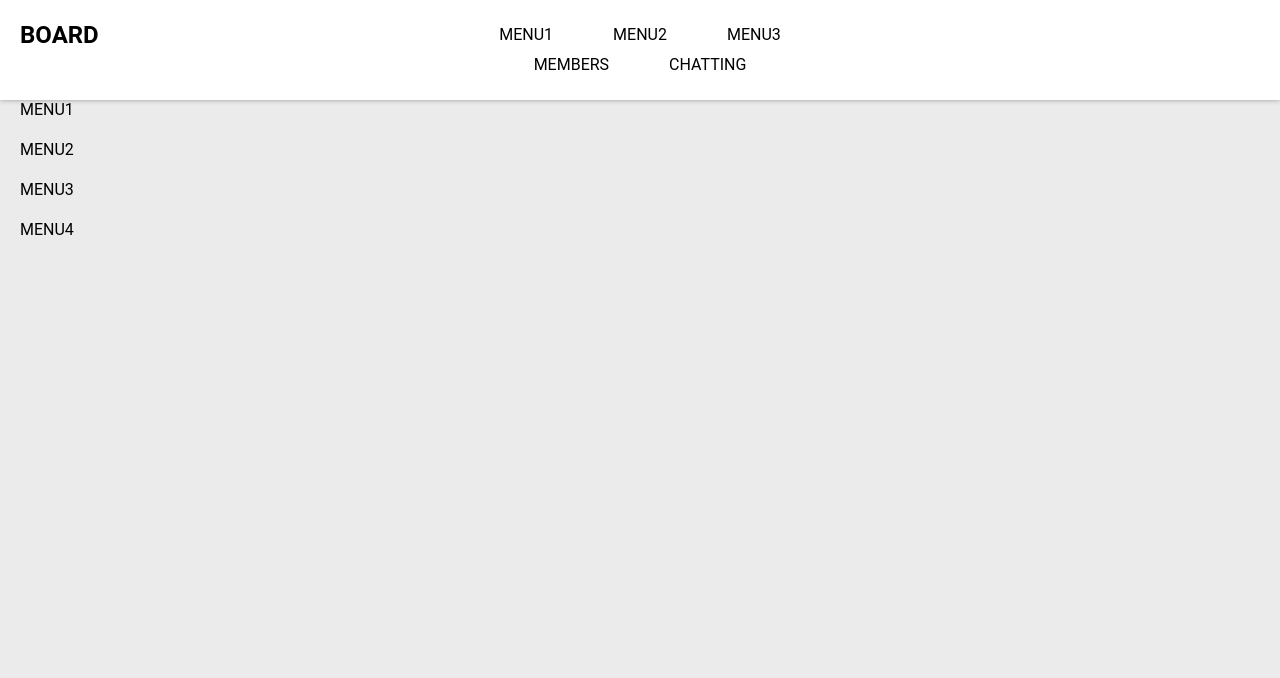
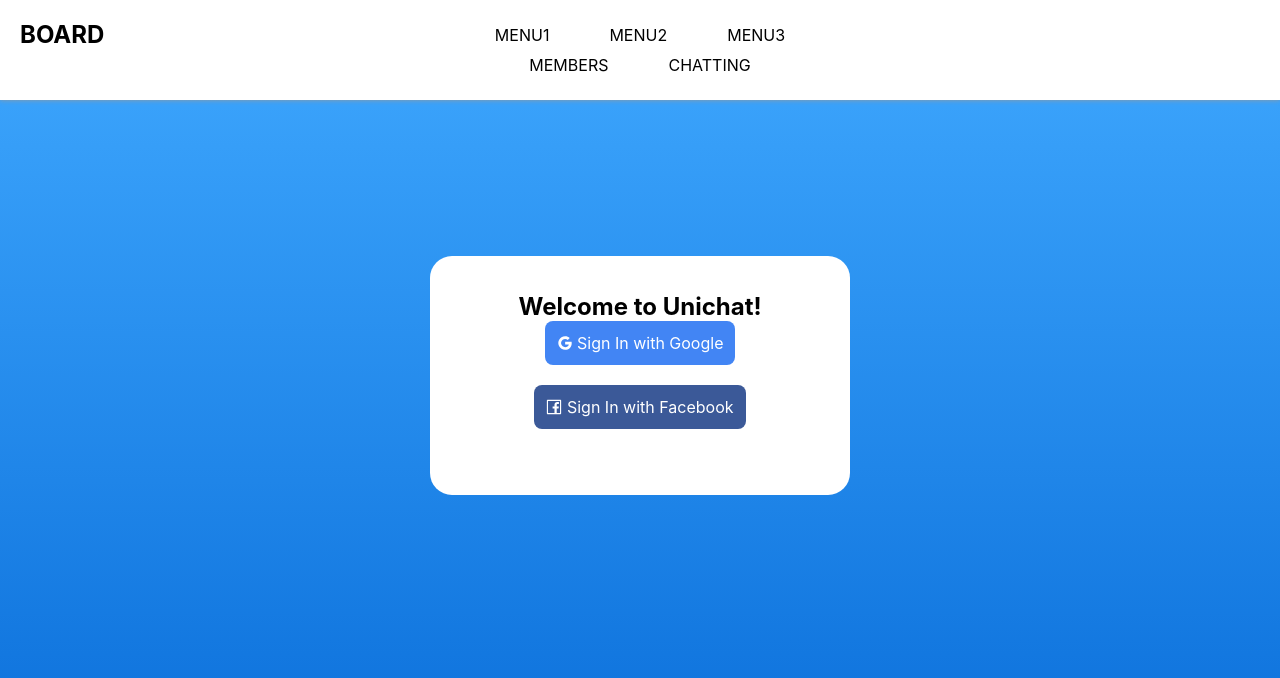
Before and after one commit to yuhyeon99/react-github-pages, a React (Create React App) app: page /firebasechat in a window 1280 px wide. Shown: the top 678 px of the page. Built offline with nearby package versions, Linux system fonts and the light colour scheme; no server answers.

Commit message:
WW43 Tue

```diff
--- a/package.json
+++ b/package.json
@@ -11,10 +11,13 @@
     "@testing-library/jest-dom": "^5.12.0",
     "@testing-library/react": "^11.2.6",
     "@testing-library/user-event": "^12.8.3",
+    "@ant-design/icons": "^4.6.2",
+    "axios": "^0.21.1",
     "firebase": "^8.6.3",
     "jquery": "^3.6.0",
     "query-string": "^6.8.2",
     "react": "^16.9.0",
+    "react-chat-engine": "^1.8.10",
     "react-dom": "^16.9.0",
     "react-emoji": "^0.5.0",
     "react-router-dom": "^5.0.1",
--- a/src/App.js
+++ b/src/App.js
@@ -14,6 +14,7 @@ import Profile from './components/pages/profile';
 import Popup from './components/pages/popup.js';
 import Chat from './components/chat/chat.js';
 import ChatJoin from './components/chat/join.js';
+import FirebaseLogin from './components/firebaseChat/FirebaseLogin';
 import './App.css';
 import { v4 as uuidv4 } from 'uuid';
 import jQuery from "jquery";
@@ -300,6 +301,7 @@ function App() {
         </Route>
         <Route path='/chat' component={Chat} />
         <Route path='/join/join' component={ChatJoin} />
+        <Route path="/firebasechat" component={FirebaseLogin} />
       </Switch>
             </ul>
           </div>
--- /dev/null
+++ b/src/components/firebaseChat/FirebaseLogin.js
@@ -0,0 +1,34 @@
+import React from 'react';
+import { GoogleOutlined, FacebookOutlined } from '@ant-design/icons';
+import firebase from '../fire';
+require('firebase/auth');
+
+
+
+const FirebaseLogin = () => {
+    return (
+        <div id="login-page">
+            <div id="login-card">
+                <h2>Welcome to Unichat!</h2>
+
+                <div
+                    className="login-button google"
+                    onClick={() => firebase.auth().signInWithRedirect(new firebase.auth.GoogleAuthProvider())}
+                >
+                    <GoogleOutlined /> Sign In with Google
+                </div>
+
+                <br /> <br />
+
+                <div
+                    className="login-button facebook"
+                    onClick={() => firebase.auth().signInWithRedirect(new firebase.auth.FacebookAuthProvider())}
+                >
+                    <FacebookOutlined /> Sign In with Facebook
+                </div>
+            </div>
+        </div>
+    );
+}
+
+export default FirebaseLogin;
--- a/src/index.css
+++ b/src/index.css
@@ -11,3 +11,105 @@ code {
   font-family: source-code-pro, Menlo, Monaco, Consolas, 'Courier New',
     monospace;
 }
+
+/* Global */
+
+* {
+  font-family: Avenir, -apple-system, BlinkMacSystemFont, Segoe UI, Roboto,
+    Helvetica Neue, Arial, Noto Sans, sans-serif, Apple Color Emoji,
+    Segoe UI Emoji, Segoe UI Symbol, Noto Color Emoji;
+}
+
+/* Chats Page */
+
+.chats-page {
+  position: absolute;
+  top: 0px;
+  left: 0px;
+  width: 100vw;
+  height: 100vh;
+}
+
+.nav-bar {
+  width: 100%;
+  height: 66px;
+  background-color: #002766;
+}
+
+.logo-tab {
+  position: absolute;
+  left: 22px;
+  top: 12px;
+  font-size: 32px;
+  font-weight: 700;
+  color: white;
+}
+
+.logout-tab {
+  position: absolute;
+  top: 22px;
+  right: 22px;
+  color: white;
+  cursor: pointer;
+}
+
+::-webkit-scrollbar {
+  width: 0; /* Remove scrollbar space */
+  background: transparent; /* Optional: just make scrollbar invisible */
+}
+
+/* Login Page */
+
+#login-page {
+  background-image: linear-gradient(#40a9ff, #096dd9);
+  position: absolute;
+  top: 0px;
+  bottom: 0px;
+  left: 0px;
+  right: 0px;
+}
+
+#login-card {
+  position: relative;
+  top: calc(50vh - 144px);
+  left: calc(50vw - 210px);
+  padding-top: 36px;
+  padding-bottom: 66px;
+  width: 420px;
+  text-align: center;
+  background-color: white;
+  border-radius: 22px;
+}
+
+.login-button {
+  cursor: pointer;
+  color: white;
+  padding: 12px;
+  border-radius: 8px;
+  display: inline-block;
+}
+
+.facebook {
+  background-color: #3b5998;
+}
+
+.google {
+  background-color: #4285f4;
+  color: white;
+}
+
+#loading-container {
+  position: absolute;
+  top: 0px;
+  bottom: 0px;
+  left: 0px;
+  right: 0px;
+  background-color: rgb(255, 255, 255, 0.22);
+}
+
+#loading-icon {
+  font-size: 66px;
+  position: relative;
+  left: calc(50vw - 33px);
+  top: calc(50vh - 22px);
+}
```
Also changed, not shown: src/components/firebaseChat/AuthContext.js (added), 2 other files (tests, documents, lock files or other folders).
